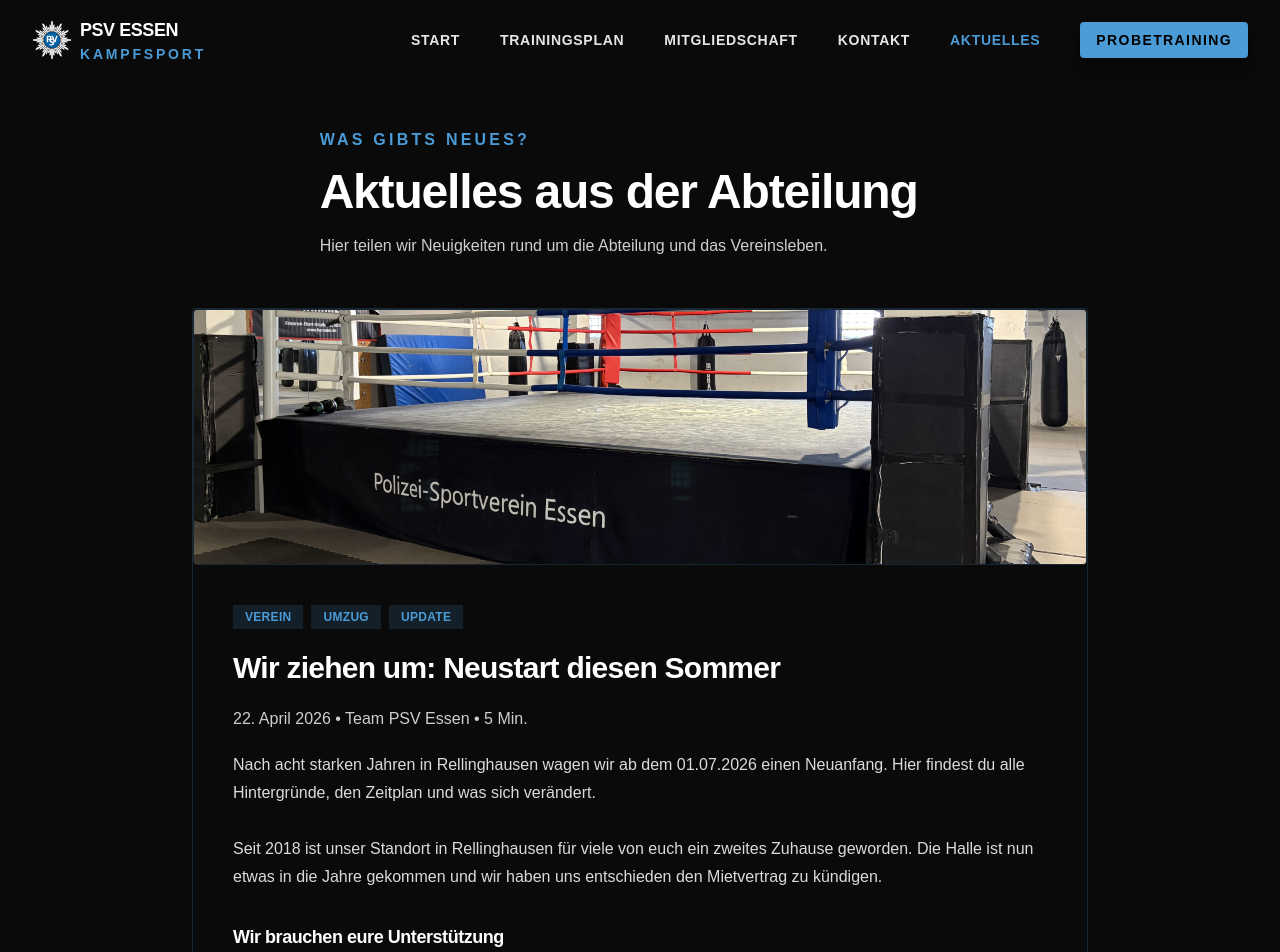
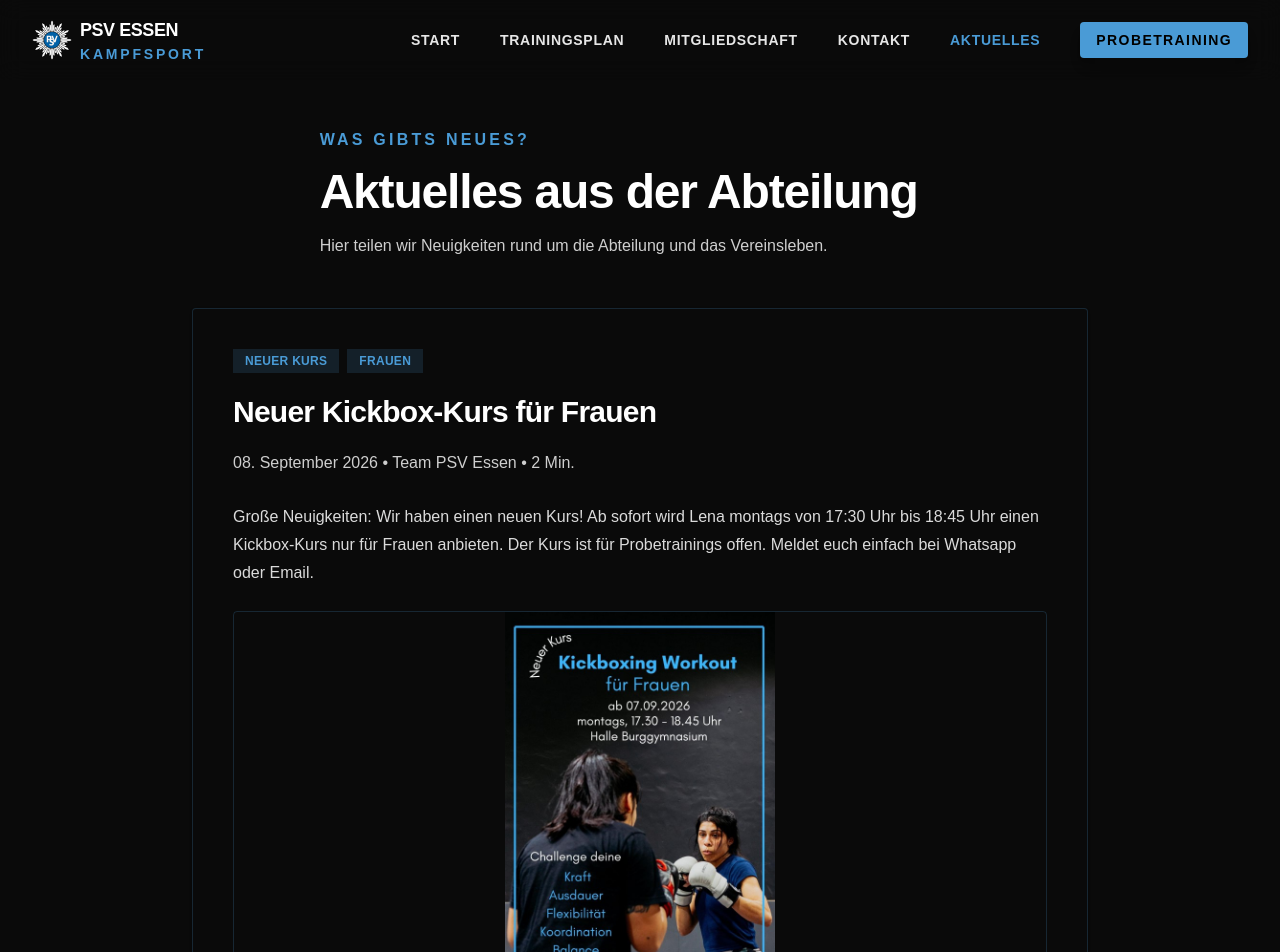
Before and after one commit to maltewinckler/psv-homepage, a Next.js app: page /aktuelles in a window 1280 px wide. Shown: the top 952 px of the page. Built offline with nearby package versions, Linux system fonts and the light colour scheme.

Commit message:
add new course

```diff
--- a/src/app/aktuelles/page.tsx
+++ b/src/app/aktuelles/page.tsx
@@ -59,18 +59,23 @@ export default async function BlogPage({ searchParams }: BlogPageProps) {
             <article
               key={post.slug}
               id={post.slug}
-              className="max-w-4xl mx-auto border border-brand-primary/20 bg-background rounded-sm overflow-hidden shadow-sm"
+              className={post.coverImage
+                ? "max-w-4xl mx-auto border border-brand-primary/20 bg-background rounded-sm overflow-hidden shadow-sm"
+                : "max-w-4xl mx-auto border border-brand-primary/20 bg-background rounded-sm shadow-sm"
+              }
             >
+              {post.coverImage && (
                 <div className="relative h-56 md:h-64 overflow-hidden w-full rounded-sm border border-brand-primary/20">
                   <Image
                     src={post.coverImage}
-                  alt={post.coverImageAlt}
+                    alt={post.coverImageAlt ?? ""}
                     fill
                     sizes="(max-width: 768px) 100vw, (max-width: 1200px) 50vw, 33vw"
                     className="object-cover"
                     loading="lazy"
                   />
                 </div>
+              )}
 
               <div className="p-6 md:p-10">
                 <div className="space-y-5">
@@ -93,9 +98,11 @@ export default async function BlogPage({ searchParams }: BlogPageProps) {
                     {formatDate(post.publishedAt)} • {post.author} • {post.readingTime}
                   </p>
 
+                  {post.excerpt && (
                     <p className="text-sm md:text-base text-foreground/85 leading-7">
                       {post.excerpt}
                     </p>
+                  )}
 
                   <div className="space-y-8 pt-2">
                   {post.sections.map((section: BlogPostSection, sectionIndex: number) => (
@@ -131,7 +138,7 @@ export default async function BlogPage({ searchParams }: BlogPageProps) {
                               alt={section.image.alt}
                               fill
                               sizes="(max-width: 768px) 100vw, (max-width: 1200px) 50vw, 33vw"
-                              className="object-cover"
+                              className="object-contain"
                               loading="eager"
                             />
                           </div>
--- a/src/app/page.tsx
+++ b/src/app/page.tsx
@@ -13,8 +13,7 @@ export default function Home() {
     <div className="flex flex-col min-h-screen">
       <div id="top" />
       <div className="pt-16 lg:pt-20">
-        {/* Hide until needed again */}
-        {/* <NewsBanner items={notificationItems} /> */}
+        <NewsBanner items={notificationItems} />
       </div>
       <Hero />
       <TrainingPlan />
--- a/src/content/TrainingPlan.ts
+++ b/src/content/TrainingPlan.ts
@@ -14,7 +14,7 @@ export const weeklySchedule: DaySchedule[] = [
     day: "Montag",
     facilityId: "burggymnasium",
     sessions: [
-      { time: "17:00 - 22:00", discipline: "In Klärung." },
+      { time: "17:30 - 18:45", discipline: "Kickboxen für Frauen" },
     ],
   },
   {
--- a/src/content/blogPosts.ts
+++ b/src/content/blogPosts.ts
@@ -12,12 +12,12 @@ export interface BlogPostSection {
 export interface BlogPost {
   slug: string;
   title: string;
-  excerpt: string;
+  excerpt?: string;
   publishedAt: string;
   author: string;
   readingTime: string;
-  coverImage: string;
-  coverImageAlt: string;
+  coverImage?: string;
+  coverImageAlt?: string;
   tags: string[];
   sections: BlogPostSection[];
 }
--- /dev/null
+++ b/src/content/news/20260908_kickboxen_frauen.ts
@@ -0,0 +1,21 @@
+import type { BlogPost } from "../blogPosts";
+
+export const blogPost: BlogPost = {
+  slug: "kickboxen-fuer-frauen",
+  title: "Neuer Kickbox-Kurs für Frauen",
+  publishedAt: "2026-09-08",
+  author: "Team PSV Essen",
+  readingTime: "2 Min.",
+  tags: ["Neuer Kurs", "Frauen"],
+  sections: [
+    {
+      paragraphs: [
+        "Große Neuigkeiten: Wir haben einen neuen Kurs! Ab sofort wird Lena montags von 17:30 Uhr bis 18:45 Uhr einen Kickbox-Kurs nur für Frauen anbieten. Der Kurs ist für Probetrainings offen. Meldet euch einfach bei Whatsapp oder Email.",
+      ],
+      image: {
+        src: "/images/blog/kickboxing_frauen_flyer.jpg",
+        alt: "Flyer für den neuen Kickbox-Kurs für Frauen",
+      },
+    },
+  ],
+};
--- a/src/content/news/index.ts
+++ b/src/content/news/index.ts
@@ -2,9 +2,11 @@ import type { BlogPost } from "../blogPosts";
 
 // Import all news posts
 import { blogPost as post20260422umzug } from "./20260422_umzug";
+import { blogPost as post20260908kickboxenFrauen } from "./20260908_kickboxen_frauen";
 
 // Export all posts as an array, sorted by publishedAt (newest first)
 export const newsPosts: BlogPost[] = [
+  post20260908kickboxenFrauen,
   post20260422umzug,
 ].sort((a, b) =>
   new Date(b.publishedAt).getTime() - new Date(a.publishedAt).getTime()
--- a/src/content/notificationItems.ts
+++ b/src/content/notificationItems.ts
@@ -8,10 +8,10 @@ export interface NotificationItem {
 
 export const notificationItems: NotificationItem[] = [
   {
-    id: "relocation",
-    title: "Wir ziehen um: Alle Details und Spendenaufruf unter 'Aktuelles'",
-    icon: "🚀",
-    badge: "Neu",
-    href: "/aktuelles#wir-ziehen-um",
+    id: "kickboxen-frauen",
+    title: "Immer montags: Neuer Kickbox-Kurs nur für Frauen",
+    icon: "🥊",
+    badge: "Infos",
+    href: "/aktuelles#kickboxen-fuer-frauen",
   },
 ];
```
Also changed, not shown: public/images/blog/kickboxing_frauen_flyer.jpg (added). Lines whose indentation alone changed are shown as unchanged.
